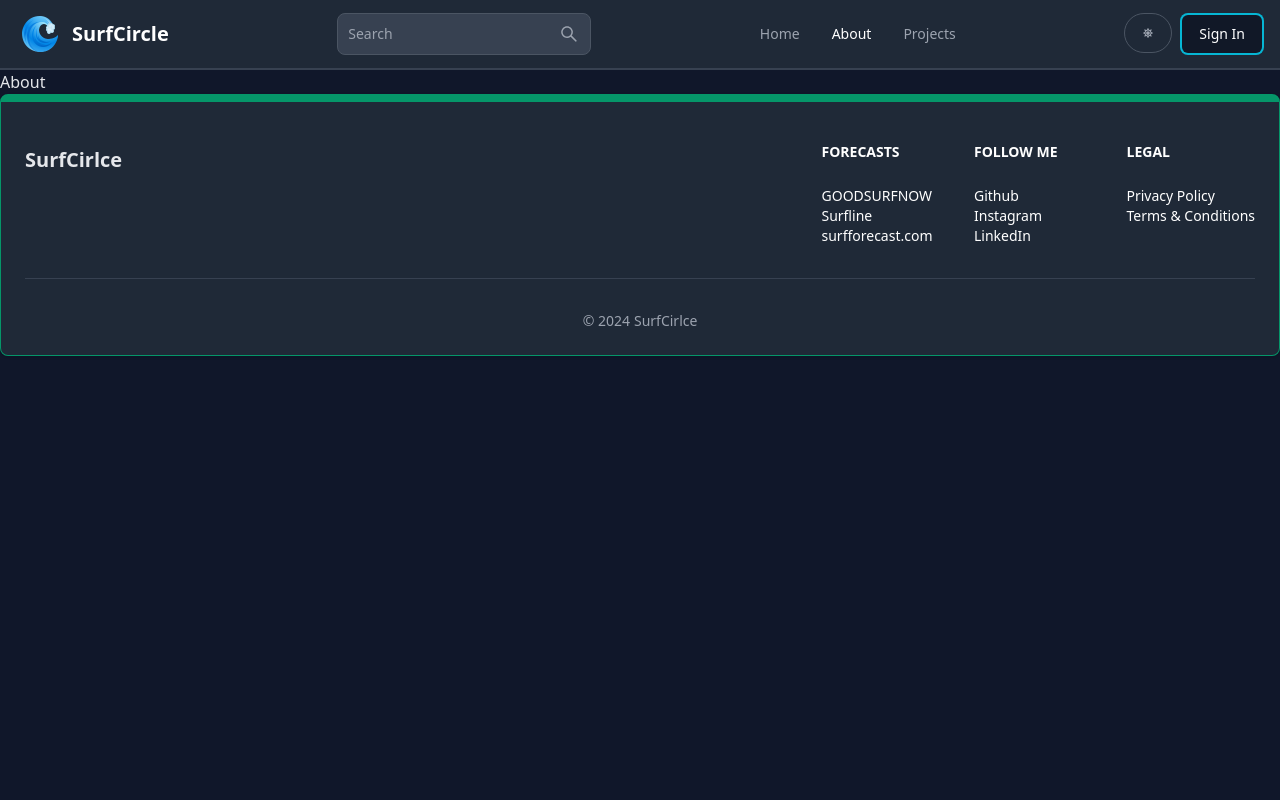
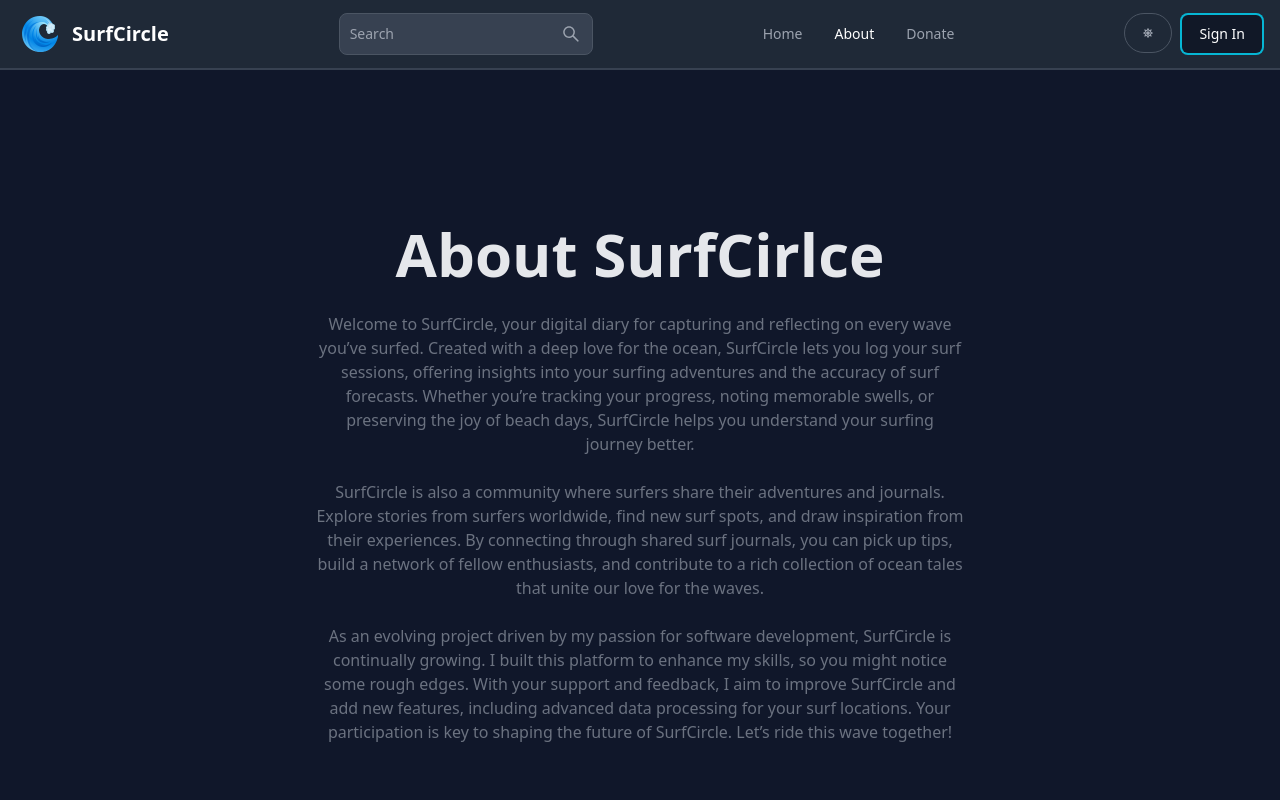
Before and after one commit to byronmccormick/SurfCircle, a React (Vite) app in the folder client/: page /about in a window 1280 px wide. Shown: the top 800 px of the page. Built offline with nearby package versions, Linux system fonts and the light colour scheme; no server answers.

Commit message:
Complete About and Donate page

```diff
--- a/client/src/components/CommentSection.jsx
+++ b/client/src/components/CommentSection.jsx
@@ -115,11 +115,11 @@ export default function CommentSection({postId}) {
                 <div className='flex items-center gap-1 my-5 text-gray-500 text-sm'>
                     <p>Signed in as: </p>
                     <img className='h-5 w-5 object-cover rounded-full' src={currentUser.profilePicture} alt=""></img>
-                    <Link className='text-xs text-cyan-600 hover:underline' to={'/dashboard?tab=profile'}>@{currentUser.username}</Link>
+                    <Link className='text-xs text-emerald-600 hover:underline' to={'/dashboard?tab=profile'}>@{currentUser.username}</Link>
                 </div>
             ):
             (
-                <div className='text-sm tect-emerald-600 my-5 flex gap-1'>You must be signed in to comment.<Link className='text-blue-500 hover:underline' to={'/sign-in'}>Sign In</Link></div>
+                <div className='text-sm text-emerald-600 my-5 flex gap-1'>You must be signed in to comment.<Link className='text-blue-500 hover:underline' to={'/sign-in'}>Sign In</Link></div>
             )}
             {currentUser && (
                <form onSubmit={handleSubmit} className='border border-emerald-600 rounded-md p-3'>
--- a/client/src/components/Header.jsx
+++ b/client/src/components/Header.jsx
@@ -115,7 +115,7 @@ export default function Header() {
           </Navbar.Link>
           <Navbar.Link active={path==='/projects'} as={'div'}>
             <Link to='/projects'>
-              Projects
+              Donate
             </Link>
           </Navbar.Link>
         </Navbar.Collapse>
--- a/client/src/pages/About.jsx
+++ b/client/src/pages/About.jsx
@@ -2,6 +2,23 @@ import React from 'react'
 
 export default function about() {
   return (
-    <div>About</div>
+    <div className='min-h-screen flex items-center justify-center'>
+      <div className='max-w-2xl mx-auto p-3 text-center'>
+        <div>
+          <h1 className='text-3xl lg:text-6xl font-semibold text-center my-7'>About SurfCirlce</h1>
+          <div className=' text-md text-gray-500 flex flex-col gap-6'>
+            <p>
+            Welcome to SurfCircle, your digital diary for capturing and reflecting on every wave you’ve surfed. Created with a deep love for the ocean, SurfCircle lets you log your surf sessions, offering insights into your surfing adventures and the accuracy of surf forecasts. Whether you’re tracking your progress, noting memorable swells, or preserving the joy of beach days, SurfCircle helps you understand your surfing journey better.
+            </p>
+            <p>
+            SurfCircle is also a community where surfers share their adventures and journals. Explore stories from surfers worldwide, find new surf spots, and draw inspiration from their experiences. By connecting through shared surf journals, you can pick up tips, build a network of fellow enthusiasts, and contribute to a rich collection of ocean tales that unite our love for the waves.
+            </p>
+            <p>
+            As an evolving project driven by my passion for software development, SurfCircle is continually growing. I built this platform to enhance my skills, so you might notice some rough edges. With your support and feedback, I aim to improve SurfCircle and add new features, including advanced data processing for your surf locations. Your participation is key to shaping the future of SurfCircle. Let’s ride this wave together!
+            </p>
+          </div>
+        </div>
+      </div>
+    </div>
   )
 }
--- a/client/src/pages/Projects.jsx
+++ b/client/src/pages/Projects.jsx
@@ -1,7 +1,11 @@
-import React from 'react'
+import CallToAction from '../components/CallToAction'
 
 export default function Projects() {
   return (
-    <div>Projects</div>
+    <div className='min-h-screen max-w-2xl mx-auto flex flex-col justify-center items-center gap-6 p-3'>
+        <h1 className='text-3xl lg:text-6xl font-semibold text-center'>Thanks for the support!</h1>
+        <p className='text-md text-center text-gray-500'>At this time, we’re not seeking donations. The best way you can support us is by spreading the word! Tell your friends to join and start using SurfCircle.</p>
+        <CallToAction/>
+    </div>
   )
 }
```
